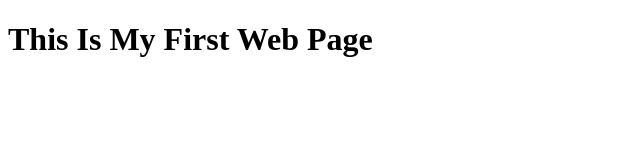
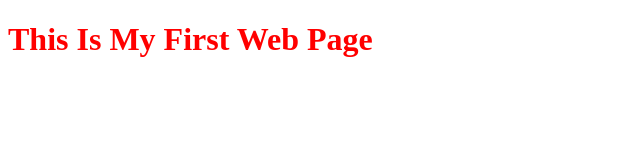
Before and after one commit to Diu0209/GitHub, a plain HTML site: page index.html in a window 1280 px wide. Shown: the whole page, without its empty margins (0-640 px from the left). Drawn offline with Linux system fonts and the light colour scheme.

Commit message:
Update index.html

```diff
--- a/index.html
+++ b/index.html
@@ -6,6 +6,6 @@
     <title>Document</title>
 </head>
 <body>
-    <h1>This Is My First Web Page</h1>
+    <h1 style="color: red;">This Is My First Web Page</h1>
 </body>
 </html>
```
